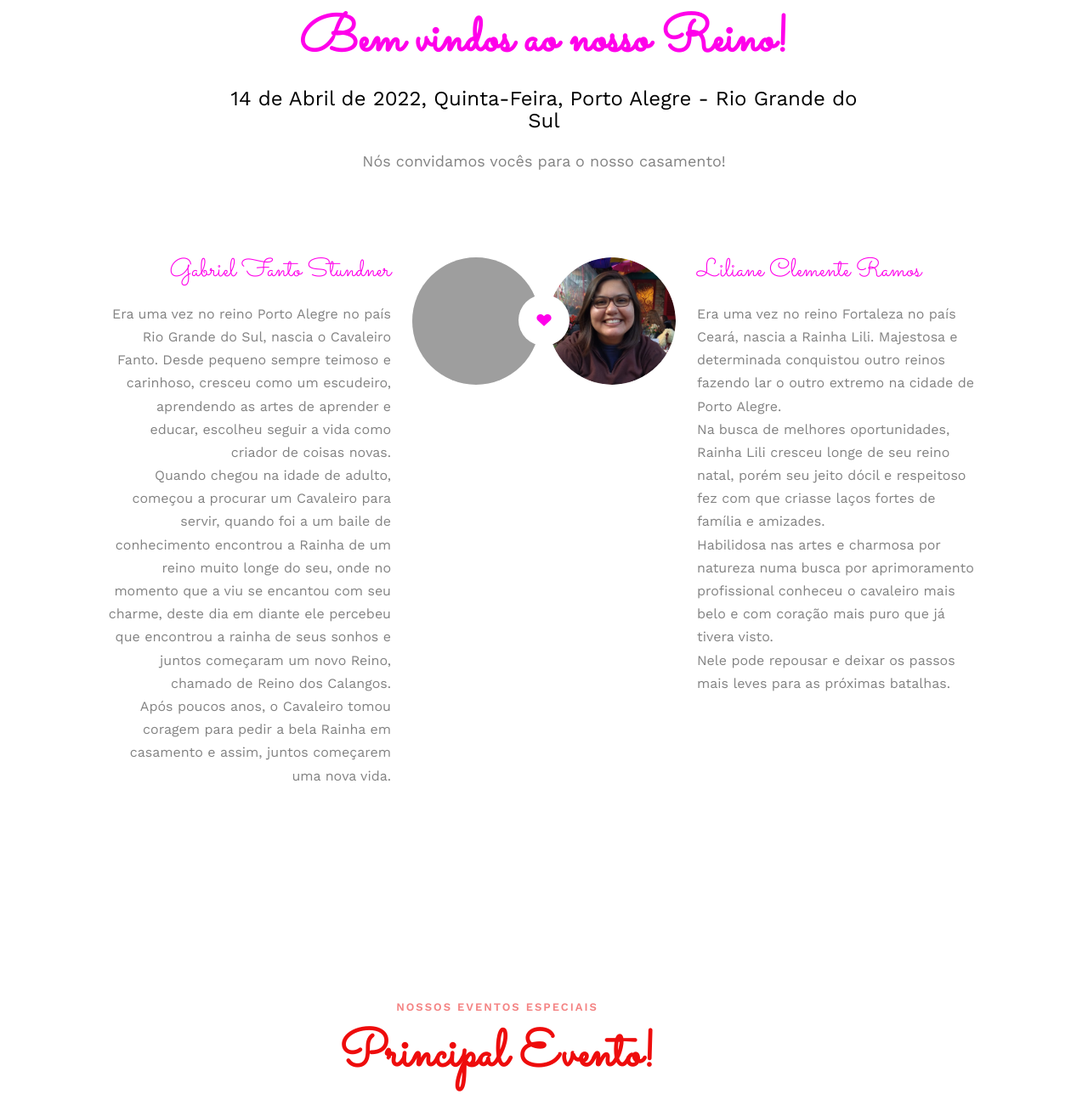
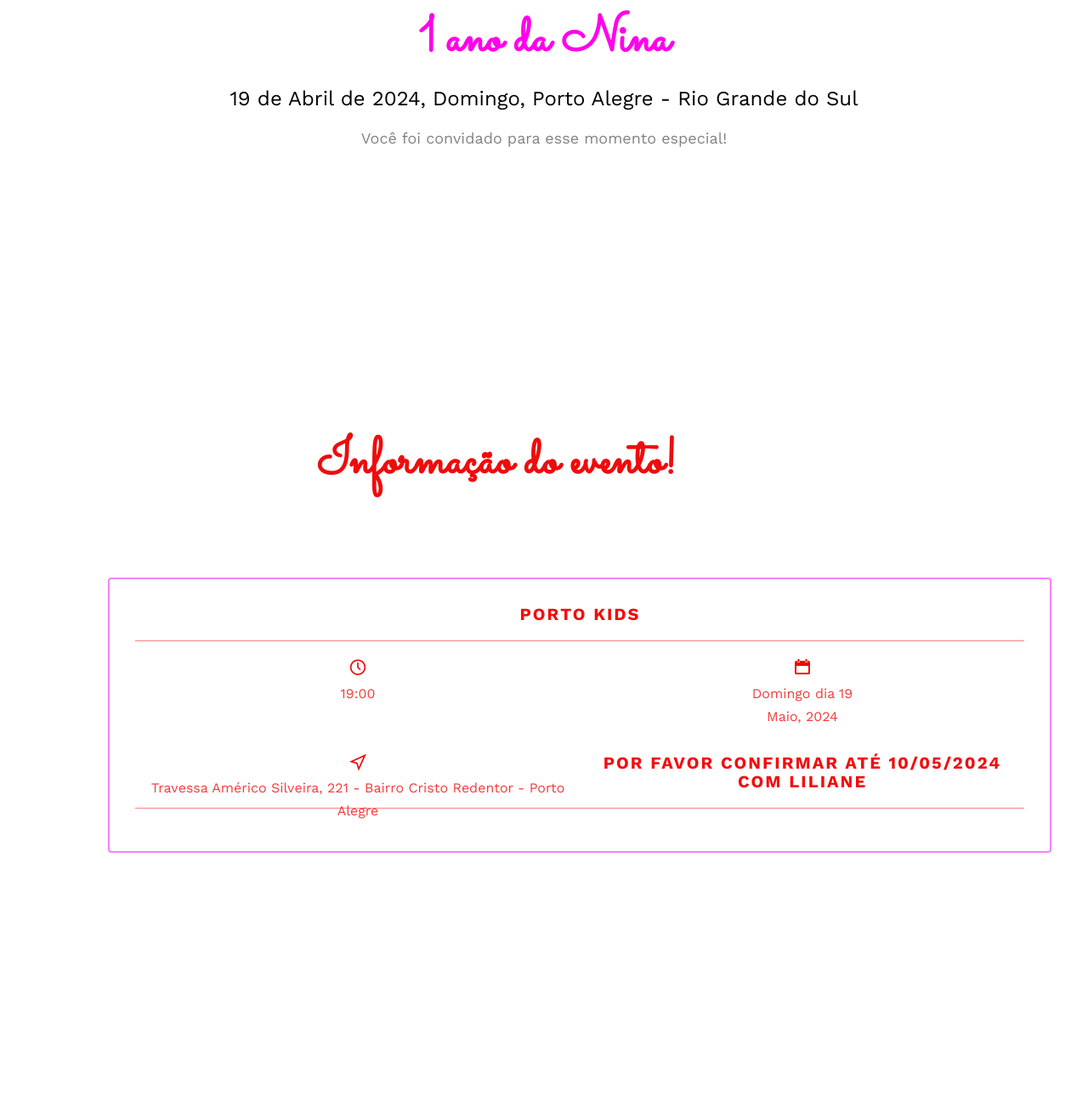
Before and after one commit to calangosenterprise/Nina-Birthday, a plain HTML site: page index.html in a window 1280 px wide. Shown: the part 1009-2310 px from the top of the page at 85% size. Drawn offline with nearby package versions, Linux system fonts and the light colour scheme; grey boxes are pictures that could not be loaded; files whose address does not match are found by name.

Commit message:
Update Location

```diff
--- a/css/style.css
+++ b/css/style.css
@@ -402,11 +402,11 @@ h1, h2, h3, h4, h5, h6, figure {
 }
 #fh5co-counter .event-wrap,
 #fh5co-event .event-wrap {
-  border: 2px solid rgba(243, 6, 6, 0.5);
+  border: 2px solid rgba(235, 6, 243, 0.5);
   background: rgba(255, 255, 255, 0.1);
   padding: 30px;
   width: 100%;
-  float: left;
+  float: center;
   -webkit-border-radius: 4px;
   -moz-border-radius: 4px;
   -ms-border-radius: 4px;
--- a/index.html
+++ b/index.html
@@ -80,36 +80,9 @@
 		<div class="container">
 			<div class="row">
 				<div class="col-md-8 col-md-offset-2 text-center fh5co-heading animate-box">
-					<h2>Bem vindos ao nosso Reino!</h2>
-					<h3>14 de Abril de 2022, Quinta-Feira, Porto Alegre - Rio Grande do Sul</h3>
-					<p>Nós convidamos vocês para o nosso casamento!</p>
-				</div>
-			</div>
-			<div class="couple-wrap animate-box">
-				<div class="couple-half">
-					<div class="groom">
-						<img src="images/groom.png" alt="groom" class="img-responsive">
-					</div>
-					<div class="desc-groom">
-						<h3>Gabriel Fanto Stundner</h3>
-						<p>Era uma vez no reino Porto Alegre no país Rio Grande do Sul, nascia o Cavaleiro Fanto. Desde pequeno sempre teimoso e carinhoso, cresceu como um escudeiro, aprendendo as artes de aprender e educar, escolheu seguir a vida como criador de coisas novas.<br/>
-						Quando chegou na idade de adulto, começou a procurar um Cavaleiro para servir, quando foi a um baile de conhecimento encontrou a Rainha de um reino muito longe do seu, onde no momento que a viu se encantou com seu charme, deste dia em diante ele percebeu que encontrou a rainha de seus sonhos e juntos começaram um novo Reino, chamado de Reino dos Calangos.<br/>
-						Após poucos anos, o Cavaleiro tomou coragem para pedir a bela Rainha em casamento e assim, juntos começarem uma nova vida.</p>
-					</div>
-				</div>
-				<p class="heart text-center"><i class="icon-heart2"></i></p>
-				<div class="couple-half">
-					<div class="bride">
-						<img src="images/bride.png" alt="groom" class="img-responsive">
-					</div>
-					<div class="desc-bride">
-						<h3>Liliane Clemente Ramos</h3>
-						<p>Era uma vez no reino Fortaleza no país Ceará, nascia a Rainha Lili. Majestosa e determinada conquistou outro reinos fazendo lar o outro extremo na cidade de Porto Alegre.<br/>
-							Na busca de melhores oportunidades, Rainha Lili cresceu longe de seu reino natal, porém seu jeito dócil e respeitoso fez com que criasse laços fortes de família e amizades.<br/>
-						Habilidosa nas artes e charmosa por natureza numa busca por aprimoramento profissional conheceu o cavaleiro mais belo e com coração mais puro que já tivera visto.<br/>
-						Nele pode repousar e deixar os passos mais leves para as próximas batalhas.
-					</p>
-					</div>
+					<h2>1 ano da Nina</h2>
+					<h3>19 de Abril de 2024, Domingo, Porto Alegre - Rio Grande do Sul</h3>
+					<p>Você foi convidado para esse momento especial!</p>
 				</div>
 			</div>
 		</div>
@@ -120,8 +93,7 @@
 		<div class="container">
 			<div class="row">
 				<div class="col-md-8 col-md-offset-2 text-center fh5co-heading">
-					<span>Nossos Eventos Especiais</span>
-					<h2>Principal Evento!</h2>
+					<h2>Informação do evento!</h2>
 				</div>
 			</div>
 			<div class="row">
@@ -130,20 +102,21 @@
 						<div class="col-md-12 col-md-offset-1">
 							<div class="col-md-12 col-sm-12 text-center">
 								<div class="event-wrap animate-box">
-									<h3><b>Cerimônia e Recepção</b></h3>
+									<h3><b>Porto Kids</b></h3>
 									<div class="event-col">
 										<i class="icon-clock"></i>
 										<span>19:00</span>
 									</div>
 									<div class="event-col">
 										<i class="icon-calendar"></i>
-										<span>Quinta-Feira dia 14</span>
-										<span>Abril, 2022</span>
+										<span>Domingo dia 19</span>
+										<span>Maio, 2024</span>
 									</div>
 									<div class="event-col">
 										<i class="icon-location"></i>
-										<span>Av. Assis Brasil, 1144 - São João, Porto Alegre - RS</span>
+										<span>Travessa Américo Silveira, 221 - Bairro Cristo Redentor - Porto Alegre</span>
 									</div>
+									<h3><b>Por Favor Confirmar até 10/05/2024 com Liliane</b></h3>
 								</div>
 							</div>
 						</div>
```
